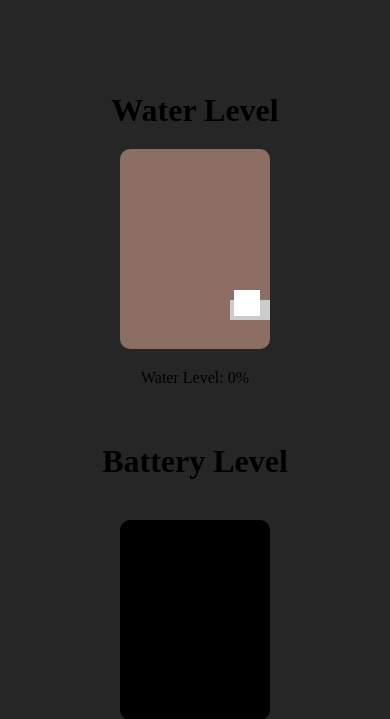
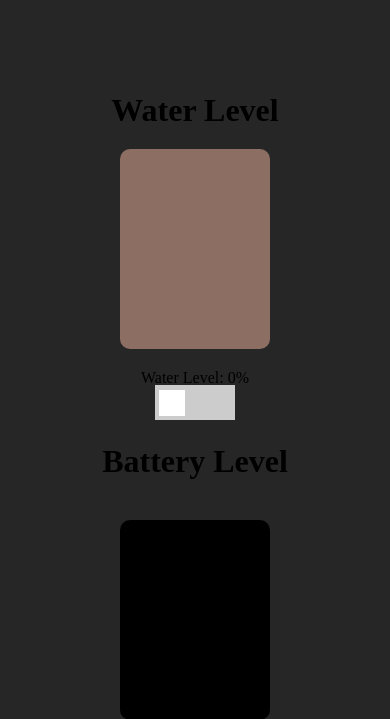
Before and after one commit to Rajkisan/IEDC-Ketlle, a Flask app: page / in a window 390 px wide. Shown: the top 719 px of the page. Run offline with Flask 3, Linux system fonts and the light colour scheme.

Commit message:
Arduino Code Update

```diff
--- a/templates/base.html
+++ b/templates/base.html
@@ -226,11 +226,16 @@
         @media only screen and (max-width: 600px) {
     /* Reduce the size of the switch container */
     .switch {
-        width: 40px;
-        height: 20px;
-        top: 50px;
-        left: 80px;
+        width: 80px;
+        height: 35px;
+        top: 135px;
+        left: 5px;
     }
+    input:checked + .slider:before {
+            -webkit-transform: translateX(45px);
+            -ms-transform: translateX(45px);
+            transform: translateX(45px);
+        }
 
     /* Hide the toggle switch heading */
     h1[style^="margin-top: 0; margin-bottom: 20px;"] {
```
Also changed, not shown: 2 other files.
